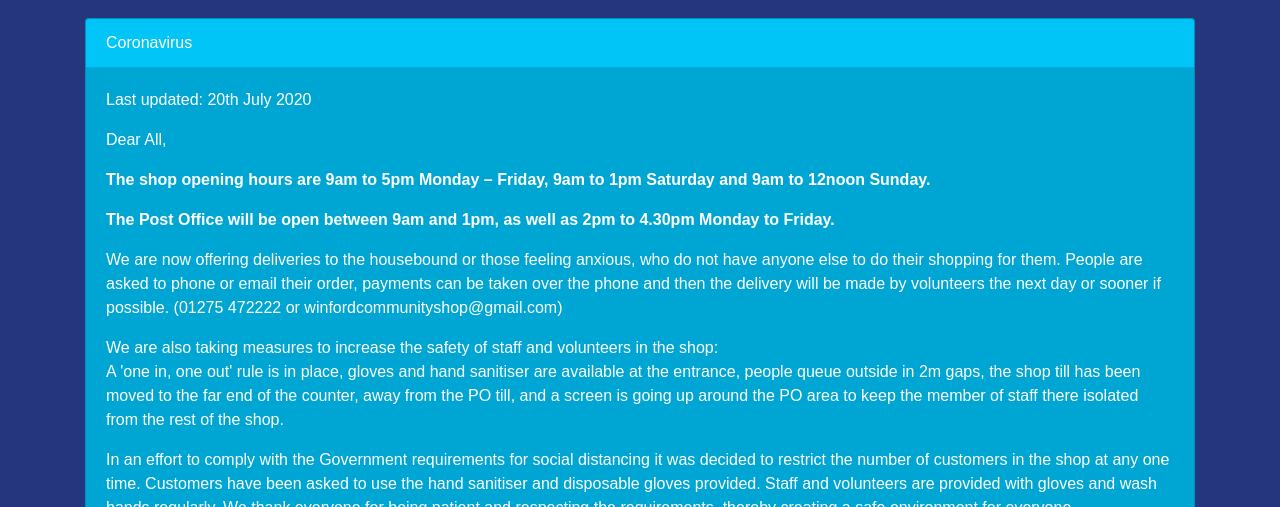
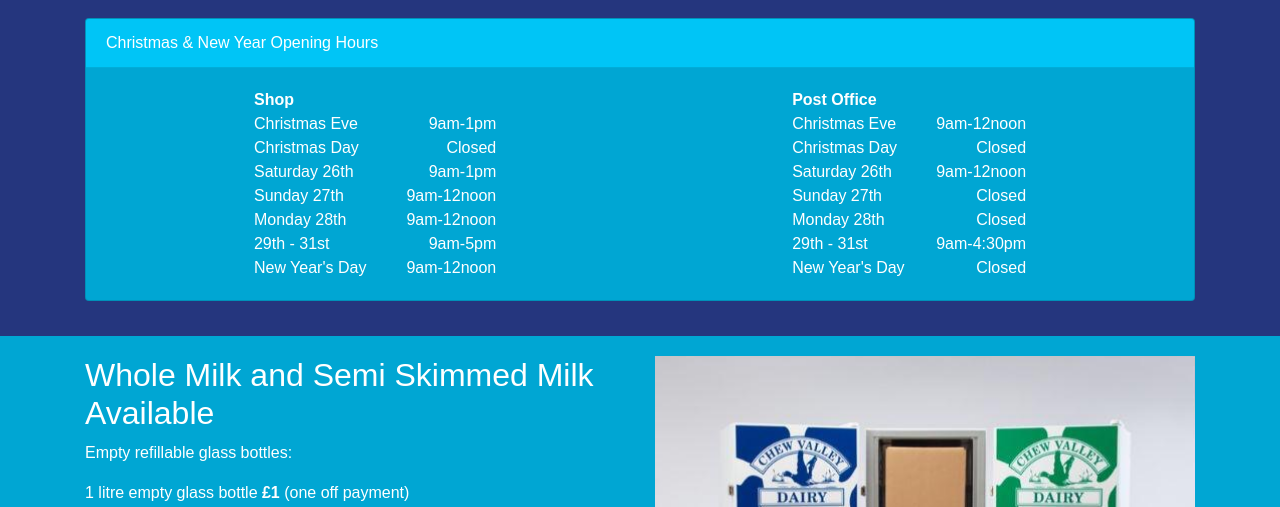
Before and after one commit to pete-wcs/pete-wcs.github.io, a plain HTML site: page index.html in a window 1280 px wide. Shown: the part 293-800 px from the top of the page. Drawn offline with nearby package versions, Linux system fonts and the light colour scheme.

Commit message:
Added xmas opening hours.

```diff
--- a/index.html
+++ b/index.html
@@ -40,31 +40,43 @@
         <div class="row">
             <div class="col-lg-12 info-box">
                 <div class="card">
-                    <div class="card-header">Coronavirus</div>
+                    <div class="card-header">Christmas & New Year Opening Hours</div>
                     <div class="card-body">
-                        <div class="card-text">
-                            <p>Last updated: 20th July 2020</p>
-                            <p>Dear All,</p>
-                            <p>
-                                <strong>The shop opening hours are 9am to 5pm Monday – Friday, 9am to 1pm Saturday and 9am to 12noon Sunday.</strong>
-                            </p>
-                            <p>
-                                <strong>The Post Office will be open between 9am and 1pm, as well as 2pm to 4.30pm Monday to Friday.</strong>
-                            </p>
-                            <p>
-                                We are now offering deliveries to the housebound or those feeling anxious, who do not have anyone else to do their shopping for them. People are asked to phone or email their order, payments can be taken over the phone and then the delivery will be made by volunteers the next day or sooner if possible.  (01275 472222 or winfordcommunityshop@gmail.com)
-                            </p>
-                            <p>
-                                We are also taking measures to increase the safety of staff and volunteers in the shop:<br/>
-                                A 'one in, one out' rule is in place, gloves and hand sanitiser are available at the entrance, people queue outside in 2m gaps, the shop till has been moved to the far end of the counter, away from the PO till, and a screen is going up around the PO area to keep the member of staff there isolated from the rest of the shop.
-                            </p>
-			    <p>
-			    In an effort to comply with the Government requirements for social distancing it was
-decided to restrict the number of customers in the shop at any one time. Customers
-have been asked to use the hand sanitiser and disposable gloves provided. Staff and
-volunteers are provided with gloves and wash hands regularly. We thank everyone for
-being patient and respecting the requirements, thereby creating a safe environment for
-everyone.</p>
+                        <div class="card-text xmas-opening">
+                            <div>
+                                <div><strong>Shop</strong></div>
+                                <div class="align-left">Christmas Eve</div><div class="align-right">9am-1pm</div>
+                                <div class="align-clear"></div>
+                                <div class="align-left">Christmas Day</div><div class="align-right">Closed</div>
+                                <div class="align-clear"></div>
+                                <div class="align-left">Saturday 26th</div><div class="align-right">9am-1pm</div>
+                                <div class="align-clear"></div>
+                                <div class="align-left">Sunday 27th</div><div class="align-right">9am-12noon</div>
+                                <div class="align-clear"></div>
+                                <div class="align-left">Monday 28th</div><div class="align-right">9am-12noon</div>
+                                <div class="align-clear"></div>
+                                <div class="align-left">29th - 31st</div><div class="align-right">9am-5pm</div>
+                                <div class="align-clear"></div>
+                                <div class="align-left">New Year's Day</div><div class="align-right">9am-12noon</div>
+                                <div class="align-clear"></div>
+                            </div>
+                            <div>
+                                <div><strong>Post Office</strong></div>
+                                <div class="align-left">Christmas Eve</div><div class="align-right">9am-12noon</div>
+                                <div class="align-clear"></div>
+                                <div class="align-left">Christmas Day</div><div class="align-right">Closed</div>
+                                <div class="align-clear"></div>
+                                <div class="align-left">Saturday 26th</div><div class="align-right">9am-12noon</div>
+                                <div class="align-clear"></div>
+                                <div class="align-left">Sunday 27th</div><div class="align-right">Closed</div>
+                                <div class="align-clear"></div>
+                                <div class="align-left">Monday 28th</div><div class="align-right">Closed</div>
+                                <div class="align-clear"></div>
+                                <div class="align-left">29th - 31st</div><div class="align-right">9am-4:30pm</div>
+                                <div class="align-clear"></div>
+                                <div class="align-left">New Year's Day</div><div class="align-right">Closed</div>
+                                <div class="align-clear"></div>
+                            </div>
                         </div>
                     </div>
                 </div>
--- a/main.css
+++ b/main.css
@@ -126,3 +126,26 @@ img {
     height: auto;
     margin-bottom: 20px;
 }
+
+.xmas-opening {
+    display: flex;
+    justify-content: space-around;
+}
+
+@media screen and (max-width: 768px) {
+    .xmas-opening {
+        flex-direction: column;
+    }
+
+    .xmas-opening > div {
+        margin-bottom: 30px;
+    }
+}
+
+.xmas-opening .align-left {
+    margin-right: 20px;
+}
+
+.xmas-opening .align-right {
+    margin-left: 20px;
+}
```
